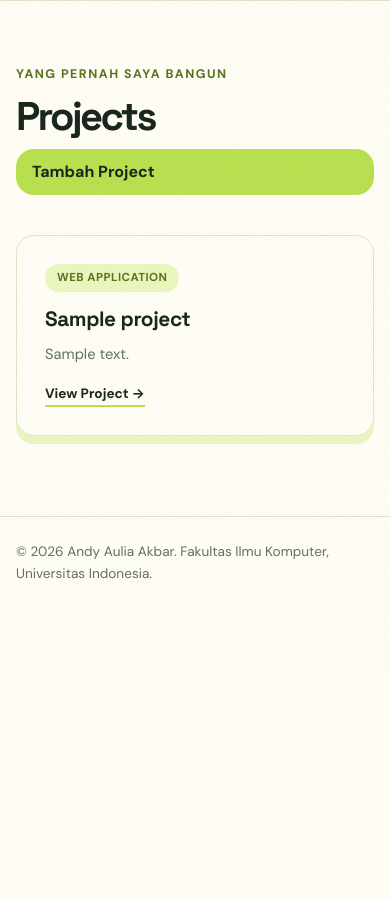
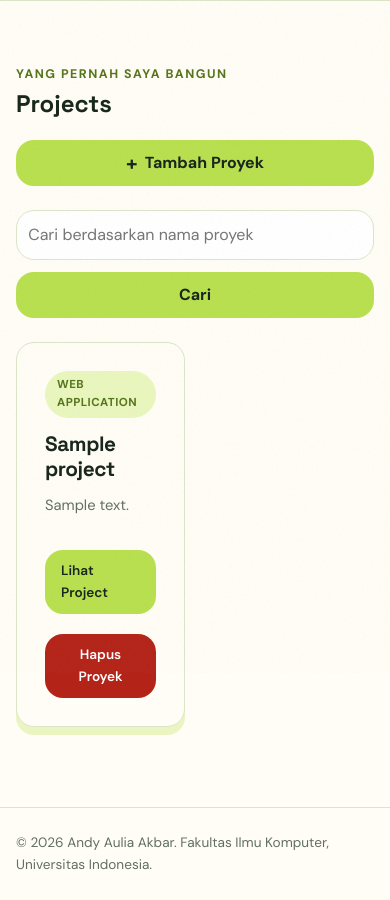
Before and after one commit to 4aakbar/myportofolio, a Django app: page /projects/ in a window 390 px wide. Shown: the part 171-1071 px from the top of the page. Before the commit the page ends 750 px from the top, so only its background shows below. Run offline with Django 5.2, Linux system fonts and the light colour scheme; tables that the repository leaves empty hold one stand-in row (values such as "Sample post").

Commit message:
tutorial 3 done

```diff
--- a/main/urls.py
+++ b/main/urls.py
@@ -1,6 +1,13 @@
 from django.urls import path
 
-from main.views import show_main, show_experience, show_projects, create_project
+from main.views import (
+    show_main,
+    show_experience,
+    show_projects,
+    create_project,
+    delete_project,
+    get_projects_json,
+)
 
 app_name = "main"
 
@@ -9,4 +16,6 @@ urlpatterns = [
     path("experience/", show_experience, name="show_experience"),
     path("projects/", show_projects, name="show_projects"),
     path("projects/add/", create_project, name="create_project"),
+    path("projects/<uuid:project_id>/delete/", delete_project, name="delete_project"),
+    path("api/projects/", get_projects_json, name="get_projects_json"),
 ]
--- a/main/views.py
+++ b/main/views.py
@@ -1,5 +1,7 @@
 from django.contrib import messages
-from django.shortcuts import redirect, render
+from django.core import serializers
+from django.http import HttpResponse
+from django.shortcuts import get_object_or_404, redirect, render
 
 from main.forms import ProjectForm
 from main.models import Experience, Project
@@ -27,10 +29,31 @@ def show_experience(request):
     return render(request, "experience.html", context)
 
 
+def get_projects_json(request):
+    title_query = request.GET.get("title", "").strip()
+    projects = Project.objects.all()
+
+    if title_query:
+        projects = projects.filter(title__icontains=title_query)
+
+    projects_json = serializers.serialize("json", projects)
+    return HttpResponse(projects_json, content_type="application/json")
+
+
 def show_projects(request):
+    json_response = get_projects_json(request)
+
+    projects = serializers.deserialize(
+        "json",
+        json_response.content.decode("utf-8"),
+    )
+    projects = [project.object for project in projects]
+    title_query = request.GET.get("title", "").strip()
+
     context = {
         "name": "Andy Aulia Akbar",
-        "project_list": Project.objects.all(),
+        "project_list": projects,
+        "title_query": title_query,
     }
     return render(request, "projects.html", context)
 
@@ -48,3 +71,14 @@ def create_project(request):
         "form": form,
     }
     return render(request, "projects_form.html", context)
+
+
+def delete_project(request, project_id):
+    project = get_object_or_404(Project, pk=project_id)
+
+    if request.method == "POST":
+        project.delete()
+        messages.success(request, "Project berhasil dihapus!")
+        return redirect("main:show_projects")
+
+    return redirect("main:show_projects")
--- a/static/css/style.css
+++ b/static/css/style.css
@@ -658,3 +658,196 @@ h3,
     background: var(--ink);
     color: var(--paper);
 }
+
+/* projects */
+
+.project-header {
+    width: 100%;
+    display: flex;
+    justify-content: space-between;
+    align-items: center;
+    gap: 1rem;
+    margin-bottom: 1.5rem;
+}
+
+.project-header h1 {
+    margin-bottom: 0;
+}
+
+.project-grid {
+    grid-template-columns: repeat(2, minmax(0, 1fr));
+}
+
+.project-grid .showcase-card {
+    display: flex;
+    flex-direction: column;
+}
+
+.project-add-button {
+    display: inline-flex;
+    align-items: center;
+    gap: 0.45rem;
+}
+
+.project-add-button span {
+    font-size: 1.25rem;
+    line-height: 1;
+}
+
+.project-search {
+    display: flex;
+    gap: 0.75rem;
+    margin-bottom: 1.5rem;
+}
+
+.project-search__input {
+    width: 100%;
+    min-width: 0;
+    padding: 0.7rem;
+    border: 1px solid var(--line);
+    border-radius: var(--radius);
+    background: #fff;
+    color: var(--ink);
+    font: inherit;
+}
+
+.project-search__input:focus {
+    outline: 2px solid var(--lime);
+    border-color: var(--lime);
+}
+
+.project-actions {
+    display: flex;
+    align-items: center;
+    flex-wrap: wrap;
+    gap: 20px;
+    margin-top: 1rem;
+}
+
+.project-actions .button {
+    font-size: 0.85rem;
+    font-weight: 600;
+}
+
+.project-card-actions {
+    display: flex;
+    flex-direction: column;
+    margin-top: auto;
+}
+
+.project-delete-modal {
+    display: none;
+    position: fixed;
+    inset: 0;
+    width: 100%;
+    height: 100%;
+    max-width: none;
+    max-height: none;
+    margin: 0;
+    padding: 1rem;
+    border: 0;
+    background: transparent;
+    z-index: 10;
+    align-items: center;
+    justify-content: center;
+}
+
+.project-delete-modal:popover-open {
+    display: flex;
+}
+
+.project-delete-modal__backdrop {
+    position: absolute;
+    inset: 0;
+    width: 100%;
+    height: 100%;
+    border: 0;
+    padding: 0;
+    background: rgba(28, 25, 23, 0.58);
+    cursor: default;
+}
+
+.project-delete-modal__content {
+    position: relative;
+    z-index: 1;
+    width: min(100%, 480px);
+    padding: 1.5rem;
+    background: var(--paper);
+    border: 1px solid var(--line);
+    border-radius: var(--radius);
+    box-shadow: 0 1rem 3rem rgba(28, 25, 23, 0.22);
+}
+
+.project-delete-modal__content h2 {
+    margin: 0 0 0.75rem;
+    font-family:
+        "Space Grotesk",
+        -apple-system,
+        sans-serif;
+    font-size: 1.5rem;
+}
+
+.project-delete-modal__close {
+    position: absolute;
+    top: 1rem;
+    right: 1rem;
+    border: 0;
+    padding: 0;
+    background: transparent;
+    color: var(--text-muted);
+    font-size: 1.8rem;
+    line-height: 1;
+    cursor: pointer;
+}
+
+.project-delete-modal__actions {
+    display: flex;
+    justify-content: flex-end;
+    gap: 0.75rem;
+    margin-top: 1.5rem;
+}
+
+.button-danger {
+    background: #b42318;
+    color: white;
+}
+
+@media (max-width: 600px) {
+    .project-header {
+        align-items: flex-start;
+        flex-direction: column;
+    }
+
+    .project-add-button {
+        width: 100%;
+        justify-content: center;
+    }
+
+    .project-search {
+        flex-direction: column;
+    }
+
+    .project-search .button {
+        width: 100%;
+    }
+
+    .project-delete-modal {
+        align-items: flex-end;
+        padding: 0;
+    }
+
+    .project-delete-modal__content {
+        width: 100%;
+        padding: 1.25rem;
+        border-radius: var(--radius) var(--radius) 0 0;
+    }
+
+    .project-delete-modal__actions {
+        flex-direction: column-reverse;
+    }
+
+    .project-delete-modal__actions .button {
+        width: 100%;
+        text-align: center;
+    }
+}
--- /dev/null
+++ b/templates/components/project_delete_modal.html
@@ -0,0 +1,41 @@
+<button type="button"
+        class="button button-danger"
+        popovertarget="delete-project-{{ project.id }}"
+        aria-label="Hapus {{ project.title }}"
+        title="Hapus proyek">
+    Hapus Proyek
+</button>
+<div id="delete-project-{{ project.id }}"
+     class="project-delete-modal"
+     popover="auto"
+     role="dialog"
+     aria-modal="true"
+     aria-labelledby="delete-project-title-{{ project.id }}">
+    <button type="button"
+            class="project-delete-modal__backdrop"
+            popovertarget="delete-project-{{ project.id }}"
+            popovertargetaction="hide"
+            aria-label="Tutup konfirmasi hapus"></button>
+    <div class="project-delete-modal__content">
+        <button type="button"
+                class="project-delete-modal__close"
+                popovertarget="delete-project-{{ project.id }}"
+                popovertargetaction="hide"
+                aria-label="Tutup konfirmasi hapus">&times;</button>
+        <h2 id="delete-project-title-{{ project.id }}">Hapus Projek?</h2>
+        <p>
+            Apakah Anda yakin ingin menghapus
+            <strong>{{ project.title }}</strong>?
+        </p>
+        <div class="project-delete-modal__actions">
+            <button type="button"
+                    class="button button-secondary"
+                    popovertarget="delete-project-{{ project.id }}"
+                    popovertargetaction="hide">Batal</button>
+            <form method="post" action="{% url 'main:delete_project' project.id %}">
+                {% csrf_token %}
+                <button type="submit" class="button button-danger">Ya, Hapus</button>
+            </form>
+        </div>
+    </div>
+</div>
--- a/templates/projects.html
+++ b/templates/projects.html
@@ -8,13 +8,28 @@
     <main>
         <section class="showcase-section projects-section" id="projects">
             <div class="container">
-                <div class="section-heading">
-                    <p class="section-kicker">Yang pernah saya bangun</p>
+                <p class="section-kicker">Yang pernah saya bangun</p>
+                <div class="project-header">
                     <h1>Projects</h1>
-                    <a href="{% url 'main:create_project' %}" class="button">Tambah Project</a>
+                    <a href="{% url 'main:create_project' %}" class="button project-add-button">
+                        <span aria-hidden="true">+</span>
+                        Tambah Proyek
+                    </a>
                 </div>
 
-                <div class="showcase-grid">
+                <form method="get"
+                      action="{% url 'main:show_projects' %}"
+                      class="project-search">
+                    <input type="search"
+                           name="title"
+                           value="{{ title_query }}"
+                           placeholder="Cari berdasarkan nama proyek"
+                           class="project-search__input"
+                           aria-label="Cari berdasarkan nama proyek">
+                    <button type="submit" class="button">Cari</button>
+                </form>
+
+                <div class="showcase-grid project-grid">
                     {% for project in project_list %}
                         <article class="showcase-card">
                             <div class="showcase-card-top">
@@ -22,14 +37,21 @@
                             </div>
                             <h2>{{ project.title }}</h2>
                             <p class="showcase-description">{{ project.description }}</p>
-                            {% if project.link %}
-                                <a href="{{ project.link }}" class="showcase-link" target="_blank" rel="noopener">View Project &rarr;</a>
-                            {% endif %}
+                            <div class="project-card-actions">
+                                <div class="project-actions">
+                                    {% if project.link %}
+                                        <a href="{{ project.link }}" class="button" target="_blank" rel="noopener">Lihat Project</a>
+                                    {% endif %}
+                                    {% include "components/project_delete_modal.html" with project=project %}
+                                </div>
+                            </div>
                         </article>
                     {% empty %}
-                        <p class="empty-state">
-                            Belum ada proyek yang ditambahkan.
-                        </p>
+                        {% if title_query %}
+                            <p class="empty-state">Tidak ada proyek dengan nama tersebut.</p>
+                        {% else %}
+                            <p class="empty-state">Belum ada proyek yang ditambahkan.</p>
+                        {% endif %}
                     {% endfor %}
                 </div>
             </div>
```
